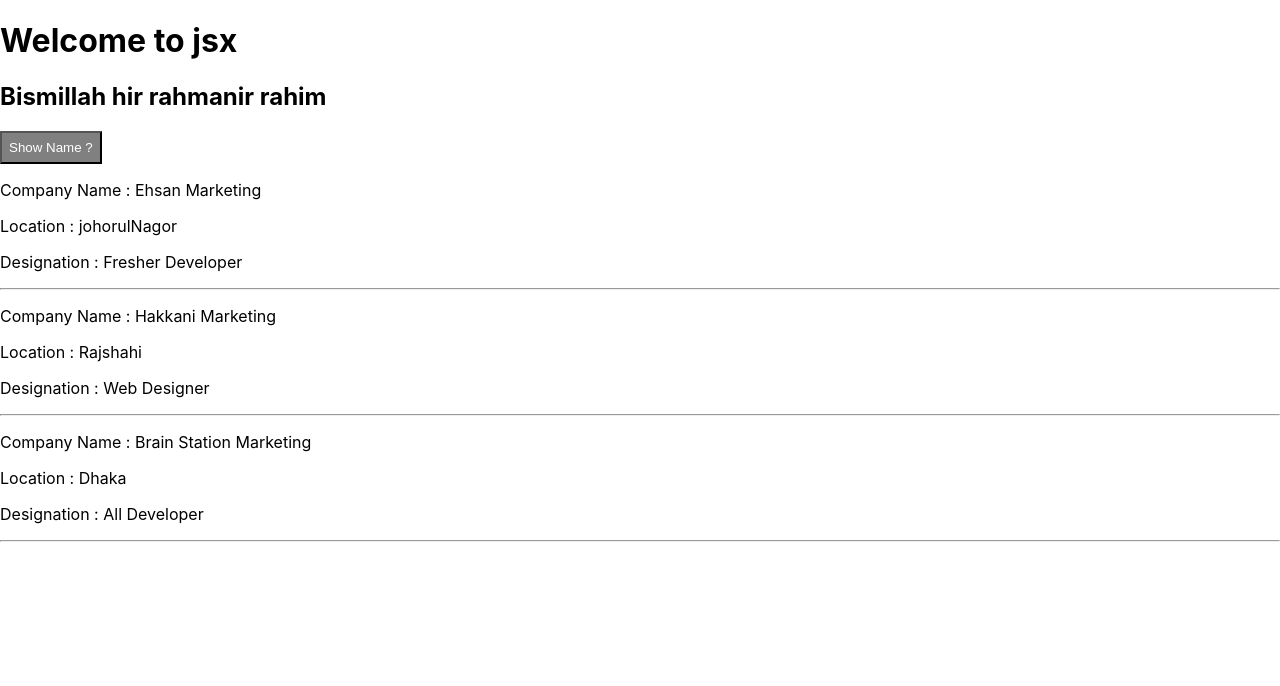
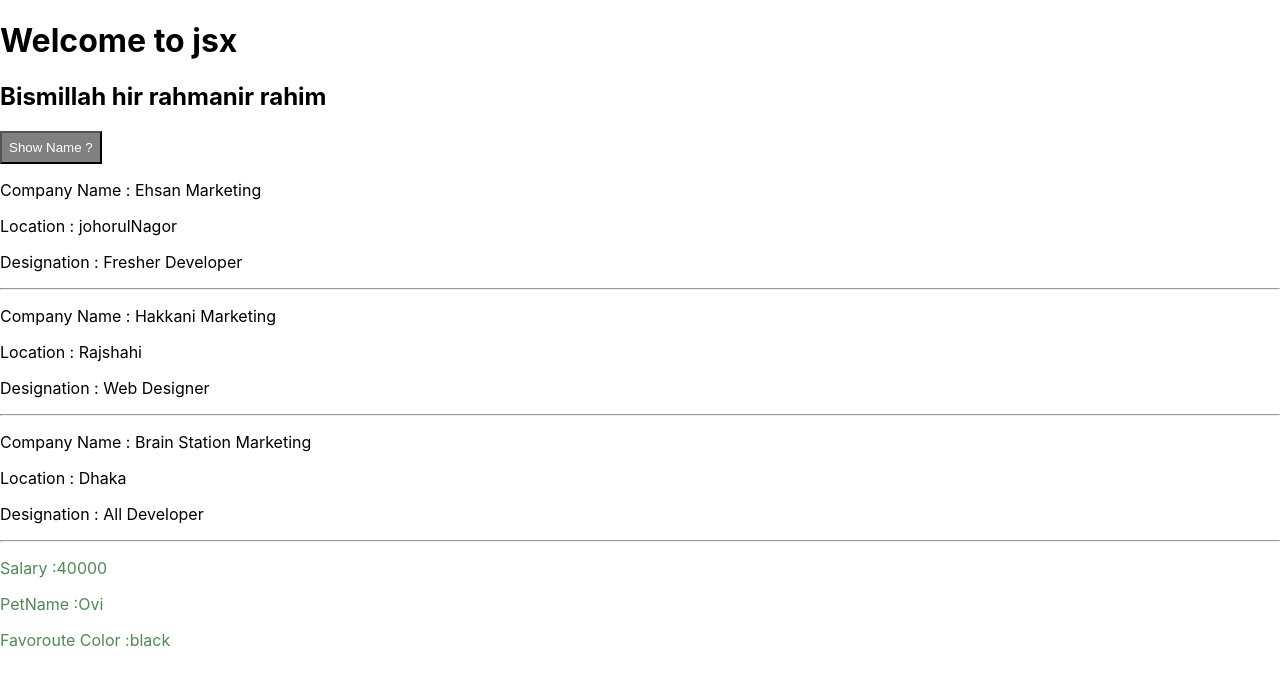
Before and after one commit to Mim-Hakkani/React-With-Fun, a React (Create React App) app: page / in a window 1280 px wide. Shown: the top 686 px of the page. Built offline with nearby package versions, Linux system fonts and the light colour scheme.

Commit message:
pass object data using components

```diff
--- a/src/App.js
+++ b/src/App.js
@@ -2,9 +2,15 @@
 import './App.css';
 import FirstJsxPratices from './Components/FirstJsx';
 import PersonalInfo from './Components/PersonalInfo';
+import PassOobjectDataProps from './Components/PassOobjectDataProps';
 
 
 function App() {
+  const objectData = {
+    salary : 40000,
+    petName : 'Ovi',
+    color :'black'
+  }
   return (
  <div>
   <FirstJsxPratices />
@@ -12,6 +18,9 @@
   <PersonalInfo />
   <PersonalInfo name="Hakkani" location="Rajshahi" designation="Web Designer"/>
   <PersonalInfo name="Brain Station" location="Dhaka" designation="All Developer"/>
+
+  <PassOobjectDataProps objectData={objectData}/>
+
  </div>
   );
 }
--- /dev/null
+++ b/src/Components/PassOobjectDataProps.js
@@ -0,0 +1,15 @@
+import React from 'react';
+
+const PassOobjectDataProps = ({objectData}) => {
+
+    console.log('see the object data',objectData);
+    return (
+        <div style={{color:'#548758'}}>
+            <p>Salary :{objectData.salary}</p>
+            <p>PetName :{objectData.petName}</p>
+            <p>Favoroute Color :{objectData.color}</p>
+        </div>
+    );
+};
+
+export default PassOobjectDataProps;
```
